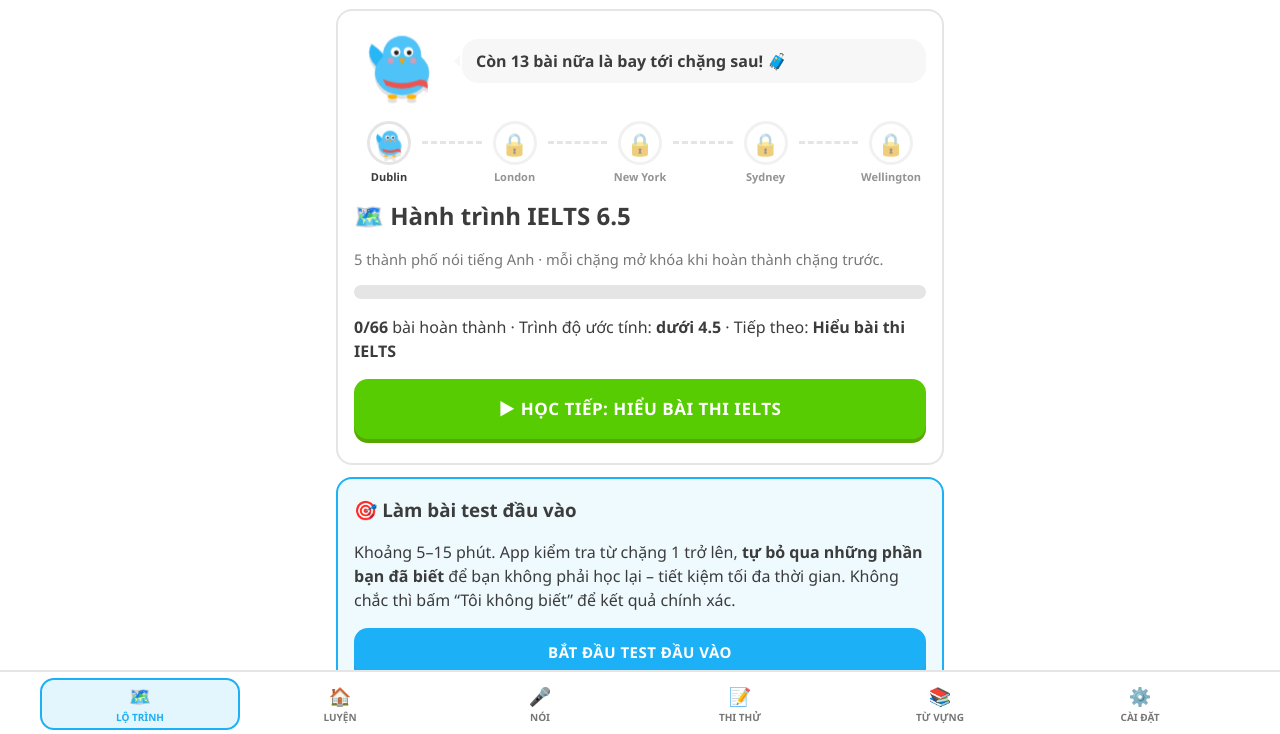
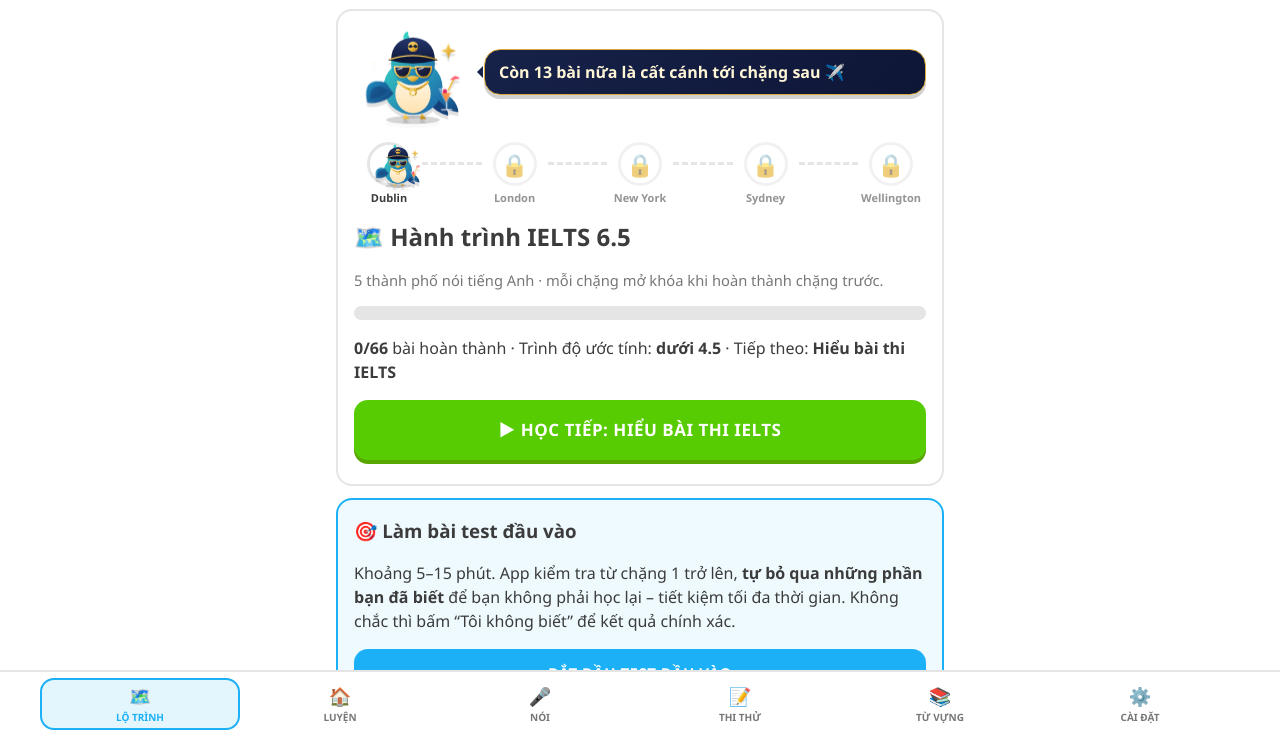
Before and after one commit to ngohuonglan2003-lab/App-hoc-tieng-anh-ielts-6.5, a plain HTML site: page index.html in a window 1280 px wide. Shown: the part 64-798 px from the top of the page. Drawn offline with Linux system fonts and the light colour scheme.

Commit message:
Thiết kế lại chim Pipo: mũ cơ trưởng, kính phi công, dây chuyền vàng, cocktail
Co-Authored-By: Claude Sonnet 5.5 <noreply@anthropic.com>
Claude-Session: https://claude.ai/code/session_01YHs6fRRb9pxSCtzx2HxuVb

```diff
--- a/css/style.css
+++ b/css/style.css
@@ -237,3 +237,16 @@ button.pill{border:0;cursor:pointer;font:inherit;font-weight:800}
 .pastebox{min-height:58px;border:2px dashed var(--blue);border-radius:14px;padding:12px;margin:8px 0;color:var(--muted);font-size:14px;outline:none;background:rgba(28,176,246,.06)}
 .pastebox:empty:before{content:attr(data-ph)}.pastebox:focus{border-style:solid}
 .pbox h4{margin:12px 0 4px}
+
+/* ===== Pipo phong cách mới ===== */
+.pipo{width:84px;height:72px;overflow:visible;animation:bob 2.6s ease-in-out infinite}
+.pipo.big{width:118px;height:101px}
+.pipo .wing{transform-origin:44px 72px;animation:flap .6s ease-in-out infinite alternate}
+.pipo .drink{transform-origin:106px 92px;animation:sway 2.6s ease-in-out infinite}
+@keyframes sway{50%{transform:rotate(-6deg)}}
+.pipo .spark{transform-origin:112px 30px;animation:twinkle 2s ease-in-out infinite}
+.pipo .spark.s2{transform-origin:24px 46px;animation-delay:.9s}
+@keyframes twinkle{0%,100%{transform:scale(.4);opacity:.3}50%{transform:scale(1);opacity:1}}
+.rdot{overflow:visible}.rstop:not(.lock) .rdot .pipo{width:56px;height:48px;margin-top:-4px;animation:none}
+.mascotrow .bubble{background:linear-gradient(135deg,#17224a,#0e1636);color:#fff6d6;border:1.5px solid #d9a93a;box-shadow:0 4px 0 rgba(0,0,0,.18)}
+.mascotrow .bubble:before{border-right-color:#17224a}
--- a/js/road.js
+++ b/js/road.js
@@ -132,20 +132,43 @@ const TRAVEL = [
     fact: 'Wellington thường được gọi là thủ đô cực nam của thế giới trong số các thủ đô quốc gia.' }
 ];
 
-/* Chú chim du lịch "Pipo" – vẽ bằng SVG, cánh vỗ bằng CSS */
+/* Chú chim du lịch "Pipo" phong cách: mũ cơ trưởng, kính phi công, dây chuyền vàng, cocktail */
+let PIPO_N = 0;
 function pipoSVG(big = false) {
-  return `<svg class="pipo ${big ? 'big' : ''}" viewBox="0 0 120 100" aria-label="Pipo" role="img">
-    <path class="wing" d="M34 58 Q12 40 22 24 Q40 36 50 56 Z" fill="#29b6f6"/>
-    <ellipse cx="60" cy="60" rx="34" ry="28" fill="#4fc3f7"/>
-    <circle cx="60" cy="38" r="24" fill="#4fc3f7"/>
-    <circle cx="52" cy="34" r="6" fill="#fff"/><circle cx="53" cy="35" r="3" fill="#222"/>
-    <circle cx="68" cy="34" r="6" fill="#fff"/><circle cx="69" cy="35" r="3" fill="#222"/>
-    <circle cx="46" cy="45" r="4" fill="#ff8fa3" opacity=".7"/><circle cx="74" cy="45" r="4" fill="#ff8fa3" opacity=".7"/>
-    <polygon points="56,42 64,42 60,50" fill="#ffa000"/>
-    <path d="M36 68 Q60 78 84 68 L80 76 Q60 84 40 76 Z" fill="#ef5350"/>
-    <path d="M80 70 Q94 66 92 80 Q86 76 80 76 Z" fill="#ef5350"/>
-    <ellipse cx="48" cy="90" rx="6" ry="3" fill="#ffb300"/><ellipse cx="72" cy="90" rx="6" ry="3" fill="#ffb300"/>
-  </svg>`;
+  const u = 'pp' + (++PIPO_N);
+  return `<svg class="pipo ${big ? 'big' : ''}" viewBox="0 0 140 120" aria-label="Pipo" role="img">
+  <defs>
+    <linearGradient id="${u}b" x1="0" y1="0" x2="1" y2="1"><stop offset="0" stop-color="#37d0c4"/><stop offset="1" stop-color="#1a5fa8"/></linearGradient>
+    <linearGradient id="${u}w" x1="0" y1="0" x2="1" y2="1"><stop offset="0" stop-color="#1f8fc4"/><stop offset="1" stop-color="#14407a"/></linearGradient>
+    <linearGradient id="${u}v" x1="0" y1="0" x2="0" y2="1"><stop offset="0" stop-color="#fff9ec"/><stop offset="1" stop-color="#ffe2b0"/></linearGradient>
+    <linearGradient id="${u}g" x1="0" y1="0" x2="1" y2="1"><stop offset="0" stop-color="#ffe08a"/><stop offset=".55" stop-color="#e8b53a"/><stop offset="1" stop-color="#a87a14"/></linearGradient>
+    <linearGradient id="${u}l" x1="0" y1="0" x2="1" y2="1"><stop offset="0" stop-color="#2a2f5a"/><stop offset="1" stop-color="#0c0f24"/></linearGradient>
+    <linearGradient id="${u}c" x1="0" y1="0" x2="0" y2="1"><stop offset="0" stop-color="#27386e"/><stop offset="1" stop-color="#101a3d"/></linearGradient>
+  </defs>
+  <ellipse cx="70" cy="113" rx="32" ry="5" fill="#000" opacity=".16"/>
+  <path d="M96 78 Q122 84 124 104 Q104 100 92 92Z" fill="url(#${u}w)"/><path d="M92 84 Q112 96 112 108 Q96 104 88 92Z" fill="#14407a"/>
+  <ellipse cx="70" cy="74" rx="35" ry="33" fill="url(#${u}b)"/>
+  <ellipse cx="70" cy="82" rx="21" ry="23" fill="url(#${u}v)"/>
+  <path d="M52 68 Q70 86 88 68" fill="none" stroke="url(#${u}g)" stroke-width="2.6" stroke-linecap="round"/>
+  <circle cx="70" cy="80" r="4.6" fill="url(#${u}g)"/><path d="M70 77.3 l1.2 2.4 2.6.3-1.9 1.8.5 2.6-2.4-1.3-2.4 1.3.5-2.6-1.9-1.8 2.6-.3z" fill="#fff6d6" opacity=".95"/>
+  <circle cx="70" cy="46" r="26" fill="url(#${u}b)"/>
+  <path d="M60 22 Q56 10 64 8 Q64 16 70 20Z" fill="#37d0c4"/>
+  <path d="M44 41 Q45 17 70 15 Q95 17 96 41 Q70 33 44 41Z" fill="url(#${u}c)"/>
+  <path d="M40 42 Q70 30 100 42 Q70 50 40 42Z" fill="#0c1536"/><path d="M42 41.4 Q70 31.8 98 41.4" fill="none" stroke="url(#${u}g)" stroke-width="1.6"/>
+  <circle cx="70" cy="26" r="6.2" fill="url(#${u}g)"/><path d="M63.5 26 l4-2.4 2.5 2.1 2.5-2.1 4 2.4-3.6 1.6-2.9-1.4-2.9 1.4z" fill="#14213d"/>
+  <path d="M48 50 h19 q-.8 12.5-9.5 12.5 q-9-0-9.5-12.5z" fill="url(#${u}l)" stroke="url(#${u}g)" stroke-width="1.8" stroke-linejoin="round"/>
+  <path d="M73 50 h19 q-.8 12.5-9.5 12.5 q-9 0-9.5-12.5z" fill="url(#${u}l)" stroke="url(#${u}g)" stroke-width="1.8" stroke-linejoin="round"/>
+  <path d="M67 52.5 q3-3.2 6 0" fill="none" stroke="url(#${u}g)" stroke-width="1.8" stroke-linecap="round"/>
+  <path d="M52 53 l5-1.6M77 53 l5-1.6" stroke="#fff" stroke-width="1.6" stroke-linecap="round" opacity=".7"/>
+  <path d="M62.5 62.5 Q70 58.5 77.5 62.5 Q70 73 62.5 62.5Z" fill="url(#${u}g)"/>
+  <path class="wing" d="M38 68 Q10 58 14 90 Q34 94 46 82Z" fill="url(#${u}w)"/><path class="wing" d="M32 72 Q18 70 18 86 Q30 86 40 78Z" fill="#14407a" opacity=".55"/>
+  <g class="drink"><path d="M101 76 h17 l-8.5 17Z" fill="#fff" opacity=".4" stroke="#ffffff" stroke-width="1.2" stroke-linejoin="round"/><path d="M104 81 h11 l-5.5 11Z" fill="#ff9248"/>
+    <path d="M112 78 L120 62" stroke="#e8b53a" stroke-width="1.8" stroke-linecap="round"/><path d="M114 66 q6-8 12-2z" fill="#ff5d73"/><circle cx="108" cy="79" r="2.6" fill="#e0245e"/>
+    <path d="M110 93 v8M104 101h12" stroke="#fff" stroke-width="1.5" stroke-linecap="round" opacity=".8"/></g>
+  <path d="M60 105 l-2 7h8zM80 105 l-2 7h8z" fill="url(#${u}g)"/>
+  <path class="spark" d="M112 22 l2.4 6.6 6.6 2.4-6.6 2.4-2.4 6.6-2.4-6.6-6.6-2.4 6.6-2.4z" fill="url(#${u}g)"/>
+  <path class="spark s2" d="M24 40 l1.5 4.2 4.2 1.5-4.2 1.5-1.5 4.2-1.5-4.2-4.2-1.5 4.2-1.5z" fill="#ffe9a8"/>
+</svg>`;
 }
 
 function pipoMessage(cur) {
@@ -153,8 +176,8 @@ function pipoMessage(cur) {
   if (!cur) return 'Tuyệt vời! Chúng ta đã đi hết hành trình rồi! 🎉';
   const t = TRAVEL[cur.stage - 1];
   return stageUnlocked(cur.stage) && cur.stage > 1 && left === stageNodeCount(cur.stage)
-    ? `Chào mừng đến ${t.city}! Cùng khám phá nhé ✈️`
-    : `Còn ${left} bài nữa là bay tới chặng sau! 🧳`;
+    ? `Welcome to ${t.city}! Cùng khám phá thôi ✈️`
+    : `Còn ${left} bài nữa là cất cánh tới chặng sau ✈️`;
 }
 const stageNodeCount = s => STAGES[s - 1].nodes.filter(id => id[0] !== 'M').length;
 
```
